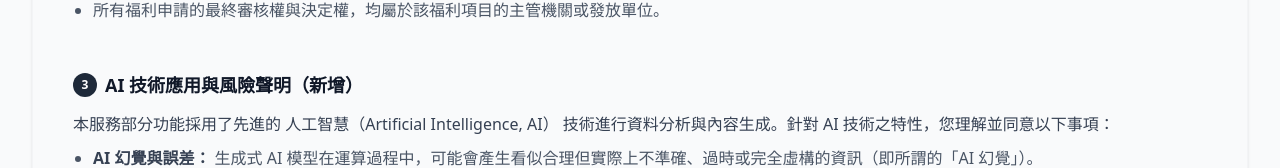
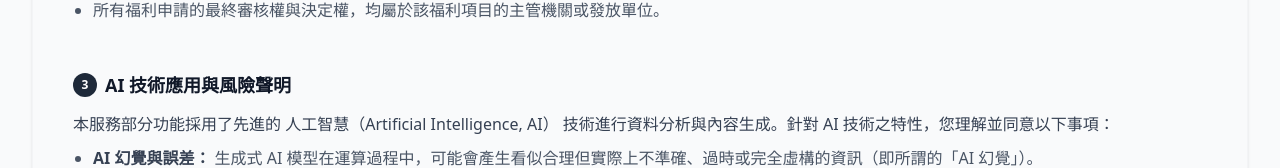
Before and after one commit to cherites0610/mou-welfare, a Vue app in the folder web/: page /terms in a window 1280 px wide. Shown: the part 527-695 px from the top of the page. Built offline with nearby package versions, Linux system fonts and the light colour scheme; no server answers.

Commit message:
fix:修正應用服務條款

```diff
--- a/web/src/views/terms/index.vue
+++ b/web/src/views/terms/index.vue
@@ -67,7 +67,7 @@ const goBack = () => {
             <section>
               <h2 class="text-lg font-bold text-gray-900 mb-3 flex items-center gap-2">
                 <span class="bg-gray-800 text-white w-6 h-6 rounded-full flex items-center justify-center text-xs">3</span>
-                AI 技術應用與風險聲明（新增）
+                AI 技術應用與風險聲明
               </h2>
               <p class="mb-2">本服務部分功能採用了先進的 人工智慧（Artificial Intelligence, AI） 技術進行資料分析與內容生成。針對 AI 技術之特性，您理解並同意以下事項：</p>
               <ul class="list-disc pl-5 space-y-2 text-gray-600">
```
